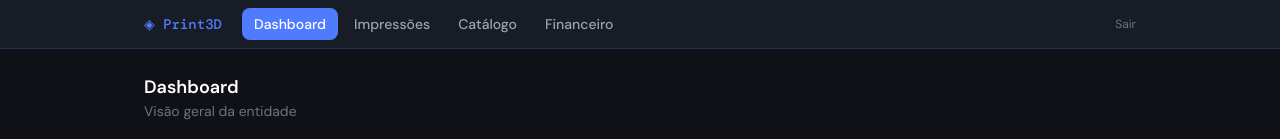
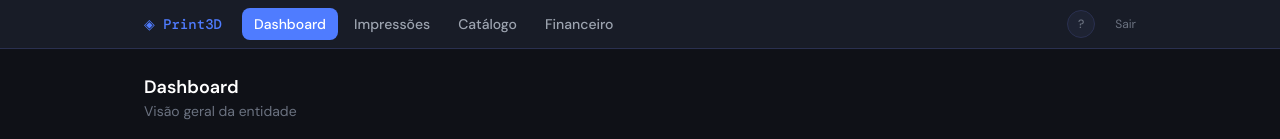
Before and after one commit to JasonKauan/print3d-frontend, a React (Vite) app: page / in a window 1280 px wide. Shown: the top 139 px of the page. Built offline with nearby package versions, Linux system fonts and the light colour scheme; no server answers; sample sign-in values are in the browser's storage.

Commit message:
feat: load user avatar in Layout component and update Membros table to display member names with avatars

```diff
--- a/src/components/Layout/Layout.jsx
+++ b/src/components/Layout/Layout.jsx
@@ -1,10 +1,20 @@
 import { NavLink, useNavigate } from 'react-router-dom'
+import { useState, useEffect } from 'react'
 import useAuthStore from '../../store/useAuthStore'
+import api from '../../services/api'
 
 export default function Layout({ children }) {
   const { usuario, logout } = useAuthStore()
   const navigate = useNavigate()
   const isAdmin = usuario?.role === 'ADMIN'
+  const [fotoUrl, setFotoUrl] = useState(null)
+
+  // Carrega a foto do usuário logado
+  useEffect(() => {
+    api.get('/membros/me')
+      .then(r => setFotoUrl(r.data.fotoUrl))
+      .catch(() => {})
+  }, [])
 
   const handleLogout = () => {
     logout()
@@ -12,11 +22,11 @@ export default function Layout({ children }) {
   }
 
   const navItems = [
-    { to: '/',           label: 'Dashboard'              },
+    { to: '/',           label: 'Dashboard'               },
     { to: '/membros',    label: 'Membros', adminOnly: true },
-    { to: '/impressoes', label: 'Impressões'              },
-    { to: '/catalogo',   label: 'Catálogo'                },
-    { to: '/financeiro', label: 'Financeiro'              },
+    { to: '/impressoes', label: 'Impressões'               },
+    { to: '/catalogo',   label: 'Catálogo'                 },
+    { to: '/financeiro', label: 'Financeiro'               },
   ]
 
   return (
@@ -44,11 +54,25 @@ export default function Layout({ children }) {
               </NavLink>
             ))}
 
+          {/* Avatar + nome + sair */}
           <div className="ml-auto flex items-center gap-3 shrink-0">
-            <a href="/perfil" className="text-xs text-gray-500 hover:text-white hidden sm:block transition-colors"> {usuario?.nome}</a>
+            <NavLink to="/perfil" className="flex items-center gap-2 hover:opacity-80 transition-opacity">
+              {/* Avatar circular */}
+              <div className="w-7 h-7 rounded-full bg-bg3 border border-border overflow-hidden relative flex items-center justify-center shrink-0">
+                {fotoUrl
+                  ? <img src={fotoUrl} alt="avatar" className="absolute inset-0 w-full h-full object-cover" />
+                  : <span className="text-xs text-gray-500 font-medium">
+                      {usuario?.nome?.charAt(0)?.toUpperCase() || '?'}
+                    </span>
+                }
+              </div>
+              <span className="text-xs text-gray-400 hidden sm:block">{usuario?.nome}</span>
+            </NavLink>
+
             {isAdmin && (
               <span className="badge-blue text-xs hidden sm:block">admin</span>
             )}
+
             <button
               onClick={handleLogout}
               className="text-xs text-gray-500 hover:text-danger transition-colors"
--- a/src/pages/Membros.jsx
+++ b/src/pages/Membros.jsx
@@ -8,12 +8,12 @@ const FORM_INICIAL = { nome: '', email: '', senha: '', role: 'MEMBRO', status: '
 
 export default function Membros() {
   const { data: membros, loading, refetch } = useFetch(() => membroService.listar())
-  const [modal, setModal]       = useState(false)
+  const [modal, setModal]         = useState(false)
   const [confirmar, setConfirmar] = useState(null)
-  const [editando, setEdit]     = useState(null)
-  const [form, setForm]         = useState(FORM_INICIAL)
-  const [saving, setSaving]     = useState(false)
-  const [toast, setToast]       = useState(null)
+  const [editando, setEdit]       = useState(null)
+  const [form, setForm]           = useState(FORM_INICIAL)
+  const [saving, setSaving]       = useState(false)
+  const [toast, setToast]         = useState(null)
 
   const abrirCriar = () => { setEdit(null); setForm(FORM_INICIAL); setModal(true) }
   const abrirEditar = (m) => {
@@ -70,7 +70,7 @@ export default function Membros() {
           <table className="w-full">
             <thead>
               <tr>
-                <th className="th">Nome</th>
+                <th className="th">Membro</th>
                 <th className="th hidden sm:table-cell">Email</th>
                 <th className="th">Status</th>
                 <th className="th hidden md:table-cell">Entrada</th>
@@ -81,7 +81,22 @@ export default function Membros() {
               {membros?.length === 0 && <tr><td colSpan={5}><Empty /></td></tr>}
               {membros?.map(m => (
                 <tr key={m.id}>
-                  <td className="td font-medium">{m.nome}</td>
+                  {/* Nome + foto */}
+                  <td className="td">
+                    <div className="flex items-center gap-3">
+                      <div className="w-8 h-8 rounded-full bg-bg3 border border-border relative overflow-hidden flex items-center justify-center shrink-0">
+                        {m.fotoUrl
+                          ? <img src={m.fotoUrl} alt={m.nome}
+                              className="absolute inset-0 w-full h-full object-cover"
+                              onError={(e) => { e.target.style.display = 'none' }} />
+                          : <span className="text-xs text-gray-500 font-medium">
+                              {m.nome?.charAt(0)?.toUpperCase() || '?'}
+                            </span>
+                        }
+                      </div>
+                      <span className="font-medium">{m.nome}</span>
+                    </div>
+                  </td>
                   <td className="td text-gray-400 hidden sm:table-cell">{m.email || '—'}</td>
                   <td className="td">
                     <span className={m.status === 'ATIVO' ? 'badge-green' : 'badge-red'}>
```
